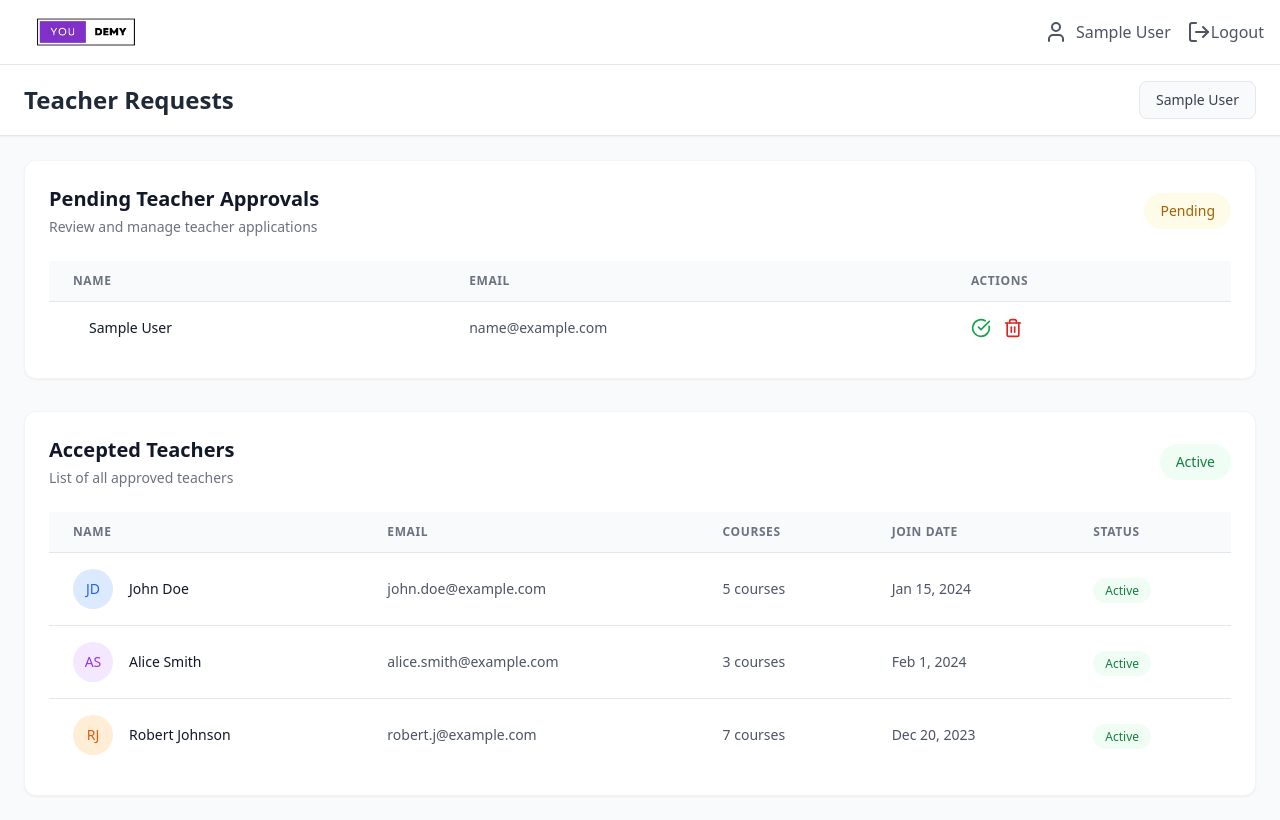
After one commit to anasHammaoui/Youdemy-fullStack, a PHP site: template app/views/admin/teacherRequests.php in a window 1280 px wide. The commit adds this page. Run offline with PHP 8.4, Linux system fonts and the light colour scheme; the visitor is signed in with stand-in values (Sample User, id 1); the template is opened without the code that fills it: most values are stand-ins (such as "Sample title", 1, 10 or a date in 2020); some libraries are stand-ins or nearby versions.

Commit message:
YP-23 complete validating teacher accounts in admin page

```diff
--- a/app/views/admin/admin.php
+++ b/app/views/admin/admin.php
@@ -66,7 +66,7 @@
             <div class="bg-white rounded-xl shadow-sm p-6 mb-8 border border-gray-100">
                 <div class="flex justify-between items-center mb-6">
                     <h3 class="text-xl font-bold text-gray-900">Pending Teacher Approvals</h3>
-                    <a href="#" class="text-blue-600 hover:text-blue-700 font-medium text-sm">View All</a>
+                    <a href="teacherRequests" class="text-blue-600 hover:text-blue-700 font-medium text-sm">View All</a>
                 </div>
                 <div class="overflow-x-auto">
                     <table class="min-w-full divide-y divide-gray-200">
--- /dev/null
+++ b/app/views/admin/teacherRequests.php
@@ -0,0 +1,180 @@
+<!DOCTYPE html>
+<html lang="en">
+  <head>
+    <meta charset="UTF-8" />
+    <link rel="icon" type="image/svg+xml" href="/vite.svg" />
+    <meta name="viewport" content="width=device-width, initial-scale=1.0" />
+    <title>Youdemy | Teacher Requests</title>
+    <script src="https://cdn.tailwindcss.com"></script>
+    <link href="https://cdn.jsdelivr.net/npm/flowbite@2.5.2/dist/flowbite.min.css" rel="stylesheet" />
+    <script src="https://unpkg.com/lucide@latest"></script>
+  </head>
+<body class="bg-gray-50">
+     <!-- navbar -->
+     <?php
+        include_once __dir__ ."/../partials/profileNav.php";
+    ?>
+    <!-- Main Content -->
+    <div class="flex-1 flex flex-col overflow-hidden">
+        <!-- Top Navigation -->
+        <header class="bg-white shadow-sm border-b border-gray-200">
+            <div class="px-6 py-4 flex justify-between items-center max-w-7xl mx-auto">
+                <div class="flex items-center">
+                    <button class="md:hidden mr-4">
+                        <svg class="w-6 h-6 text-gray-600" fill="none" stroke="currentColor" viewBox="0 0 24 24">
+                            <path stroke-linecap="round" stroke-linejoin="round" stroke-width="2" d="M4 6h16M4 12h16M4 18h16" />
+                        </svg>
+                    </button>
+                    <h2 class="text-2xl font-bold text-gray-800">Teacher Requests</h2>
+                </div>
+                <div class="flex items-center">
+                    <button class="flex items-center space-x-3 px-4 py-2 rounded-lg bg-gray-50 hover:bg-gray-100 border border-gray-200 transition duration-200">
+                        <span class="hidden md:inline text-sm font-medium text-gray-700"><?= $admin["full_name"]; ?></span>
+                    </button>
+                </div>
+            </div>
+        </header>
+
+        <!-- Main Content Area -->
+        <main class="flex-1 overflow-y-auto p-6 max-w-7xl mx-auto w-full">
+            <!-- Pending Teachers Section -->
+            <div class="bg-white rounded-xl shadow-sm p-6 mb-8 border border-gray-100">
+                <div class="flex justify-between items-center mb-6">
+                    <div>
+                        <h3 class="text-xl font-bold text-gray-900">Pending Teacher Approvals</h3>
+                        <p class="text-sm text-gray-500 mt-1">Review and manage teacher applications</p>
+                    </div>
+                    <span class="px-4 py-2 bg-yellow-50 text-yellow-700 rounded-full text-sm font-medium">Pending</span>
+                </div>
+                <div class="overflow-x-auto">
+                    <table class="min-w-full divide-y divide-gray-200">
+                        <thead>
+                            <tr>
+                                <th class="px-6 py-3 text-left text-xs font-semibold text-gray-500 uppercase tracking-wider bg-gray-50">Name</th>
+                                <th class="px-6 py-3 text-left text-xs font-semibold text-gray-500 uppercase tracking-wider bg-gray-50">Email</th>
+                                <th class="px-6 py-3 text-left text-xs font-semibold text-gray-500 uppercase tracking-wider bg-gray-50">Actions</th>
+                            </tr>
+                        </thead>
+                        <tbody class="divide-y divide-gray-200 bg-white">
+                            <?php foreach ($pteachers as $teacher): ?>
+                                <tr class="hover:bg-gray-50">
+                                    <td class="px-6 py-4 whitespace-nowrap">
+                                        <div class="flex items-center">
+
+                                            <div class="ml-4">
+                                                <div class="text-sm font-medium text-gray-900"><?=$teacher['full_name']; ?></div>
+                                            </div>
+                                        </div>
+                                    </td>
+                                    <td class="px-6 py-4 whitespace-nowrap text-sm text-gray-600"><?=$teacher['email']; ?></td>
+                                    <td class="px-6 py-4 whitespace-nowrap text-sm font-medium">
+                                        <div class="flex space-x-3">
+                                            <a href="status?id=<?=$teacher['user_id']?>&type=accept" class="text-green-600 hover:text-green-900" title="Accept">
+                                                <i data-lucide="check-circle" class="w-5 h-5"></i>
+                                            </a>
+                                            <a href="status?id=<?=$teacher['user_id']?>&type=delete" class="text-red-600 hover:text-red-900" title="Delete">
+                                                <i data-lucide="trash-2" class="w-5 h-5"></i>
+                                            </a>
+                                        </div>
+                                    </td>
+                                </tr>
+                            <?php endforeach ?>
+                        </tbody>
+                    </table>
+                </div>
+            </div>
+
+            <!-- Accepted Teachers Section -->
+            <div class="bg-white rounded-xl shadow-sm p-6 border border-gray-100">
+                <div class="flex justify-between items-center mb-6">
+                    <div>
+                        <h3 class="text-xl font-bold text-gray-900">Accepted Teachers</h3>
+                        <p class="text-sm text-gray-500 mt-1">List of all approved teachers</p>
+                    </div>
+                    <span class="px-4 py-2 bg-green-50 text-green-700 rounded-full text-sm font-medium">Active</span>
+                </div>
+                <div class="overflow-x-auto">
+                    <table class="min-w-full divide-y divide-gray-200">
+                        <thead>
+                            <tr>
+                                <th class="px-6 py-3 text-left text-xs font-semibold text-gray-500 uppercase tracking-wider bg-gray-50">Name</th>
+                                <th class="px-6 py-3 text-left text-xs font-semibold text-gray-500 uppercase tracking-wider bg-gray-50">Email</th>
+                                <th class="px-6 py-3 text-left text-xs font-semibold text-gray-500 uppercase tracking-wider bg-gray-50">Courses</th>
+                                <th class="px-6 py-3 text-left text-xs font-semibold text-gray-500 uppercase tracking-wider bg-gray-50">Join Date</th>
+                                <th class="px-6 py-3 text-left text-xs font-semibold text-gray-500 uppercase tracking-wider bg-gray-50">Status</th>
+                            </tr>
+                        </thead>
+                        <tbody class="divide-y divide-gray-200 bg-white">
+                            <tr class="hover:bg-gray-50">
+                                <td class="px-6 py-4 whitespace-nowrap">
+                                    <div class="flex items-center">
+                                        <div class="h-10 w-10 flex-shrink-0">
+                                            <div class="h-10 w-10 rounded-full bg-blue-100 flex items-center justify-center">
+                                                <span class="text-blue-600 font-medium text-sm">JD</span>
+                                            </div>
+                                        </div>
+                                        <div class="ml-4">
+                                            <div class="text-sm font-medium text-gray-900">John Doe</div>
+                                        </div>
+                                    </div>
+                                </td>
+                                <td class="px-6 py-4 whitespace-nowrap text-sm text-gray-600">john.doe@example.com</td>
+                                <td class="px-6 py-4 whitespace-nowrap text-sm text-gray-600">5 courses</td>
+                                <td class="px-6 py-4 whitespace-nowrap text-sm text-gray-600">Jan 15, 2024</td>
+                                <td class="px-6 py-4 whitespace-nowrap">
+                                    <span class="px-3 py-1 bg-green-50 text-green-700 rounded-full text-xs font-medium">Active</span>
+                                </td>
+                            </tr>
+                            <tr class="hover:bg-gray-50">
+                                <td class="px-6 py-4 whitespace-nowrap">
+                                    <div class="flex items-center">
+                                        <div class="h-10 w-10 flex-shrink-0">
+                                            <div class="h-10 w-10 rounded-full bg-purple-100 flex items-center justify-center">
+                                                <span class="text-purple-600 font-medium text-sm">AS</span>
+                                            </div>
+                                        </div>
+                                        <div class="ml-4">
+                                            <div class="text-sm font-medium text-gray-900">Alice Smith</div>
+                                        </div>
+                                    </div>
+                                </td>
+                                <td class="px-6 py-4 whitespace-nowrap text-sm text-gray-600">alice.smith@example.com</td>
+                                <td class="px-6 py-4 whitespace-nowrap text-sm text-gray-600">3 courses</td>
+                                <td class="px-6 py-4 whitespace-nowrap text-sm text-gray-600">Feb 1, 2024</td>
+                                <td class="px-6 py-4 whitespace-nowrap">
+                                    <span class="px-3 py-1 bg-green-50 text-green-700 rounded-full text-xs font-medium">Active</span>
+                                </td>
+                            </tr>
+                            <tr class="hover:bg-gray-50">
+                                <td class="px-6 py-4 whitespace-nowrap">
+                                    <div class="flex items-center">
+                                        <div class="h-10 w-10 flex-shrink-0">
+                                            <div class="h-10 w-10 rounded-full bg-orange-100 flex items-center justify-center">
+                                                <span class="text-orange-600 font-medium text-sm">RJ</span>
+                                            </div>
+                                        </div>
+                                        <div class="ml-4">
+                                            <div class="text-sm font-medium text-gray-900">Robert Johnson</div>
+                                        </div>
+                                    </div>
+                                </td>
+                                <td class="px-6 py-4 whitespace-nowrap text-sm text-gray-600">robert.j@example.com</td>
+                                <td class="px-6 py-4 whitespace-nowrap text-sm text-gray-600">7 courses</td>
+                                <td class="px-6 py-4 whitespace-nowrap text-sm text-gray-600">Dec 20, 2023</td>
+                                <td class="px-6 py-4 whitespace-nowrap">
+                                    <span class="px-3 py-1 bg-green-50 text-green-700 rounded-full text-xs font-medium">Active</span>
+                                </td>
+                            </tr>
+                        </tbody>
+                    </table>
+                </div>
+            </div>
+        </main>
+    </div>
+
+    <script>
+        // Initialize Lucide icons
+        lucide.createIcons();
+    </script>
+</body>
+</html>
--- a/public/index.php
+++ b/public/index.php
@@ -36,5 +36,7 @@ Route::get('/acceptStudents',[teacherCont::class,'acceptEnroll']);
 Route::get('/declineStudent',[teacherCont::class,'declineEnroll']);
 // admin routes
 Route::get('/admin',[adminCont::class,'dashboard']);
+Route::get('/teacherRequests',[adminCont::class,'teachersRequests']);
+Route::get('/status',[adminCont::class,'teachersStatus']);
 // Dispatch the request
 $router->dispatch($_SERVER['REQUEST_URI'], $_SERVER['REQUEST_METHOD']);
```
Also changed, not shown: app/controllers/adminCont.php (+32 -0 lines), app/models/admin.php (+10 -0 lines).
